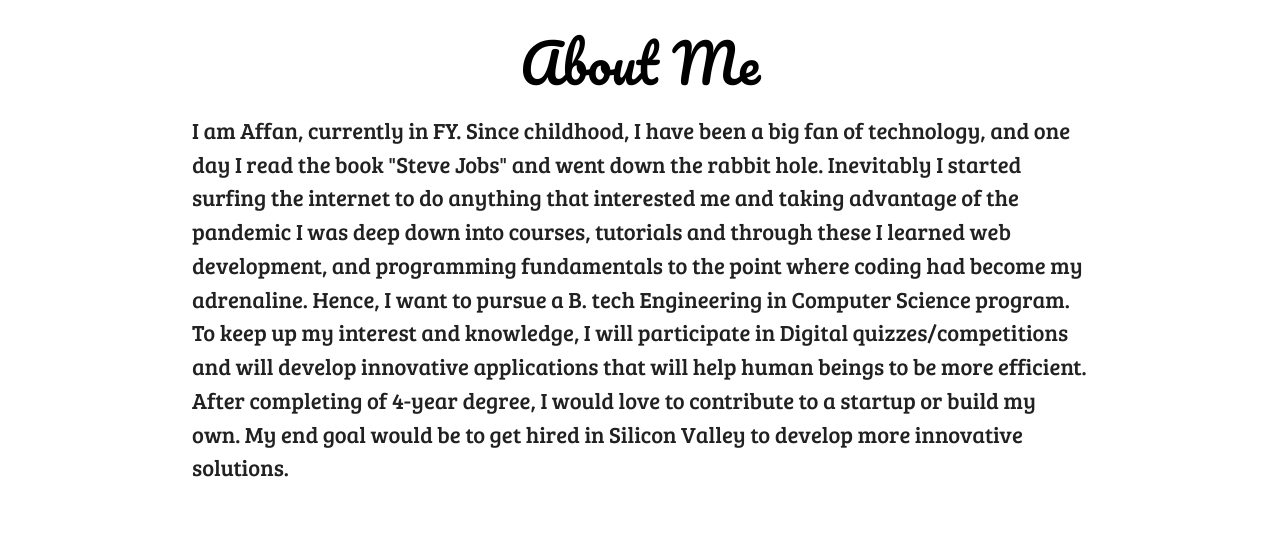
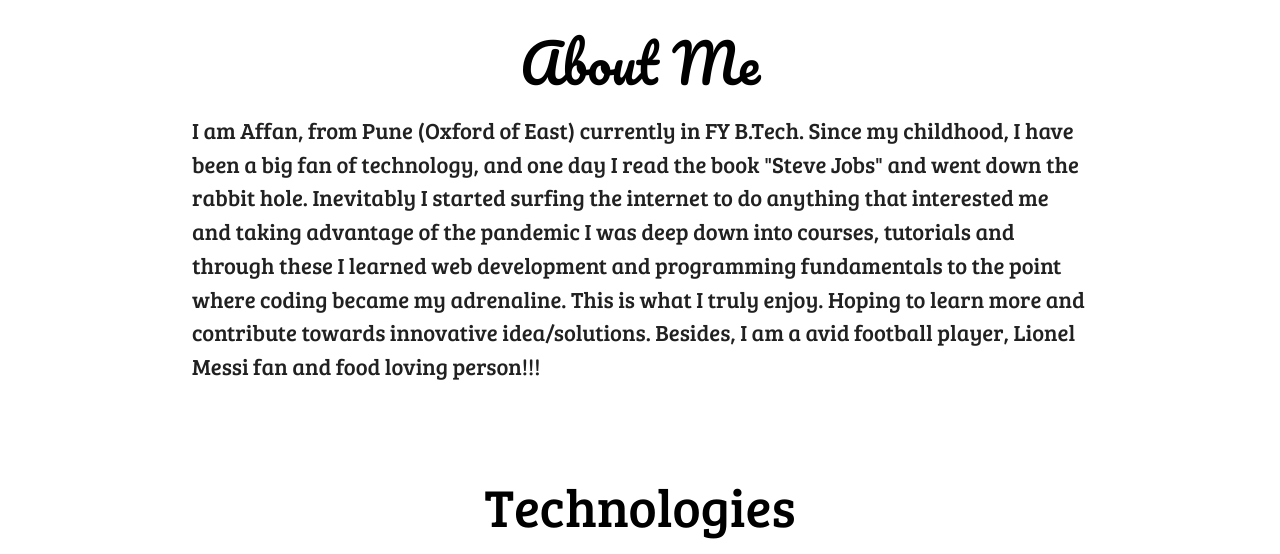
Before and after one commit to AffanShaikh726/AffanShaikh726.github.io, a plain HTML site: page index.html in a window 1280 px wide. Shown: the part 1824-2378 px from the top of the page. Drawn offline with nearby package versions, Linux system fonts and the light colour scheme; a web font is replaced by a local one.

Commit message:
all set ,fixed abt me content

```diff
--- a/index.html
+++ b/index.html
@@ -392,7 +392,7 @@
                                 "
                             >
                                 I was inspired by Steve Jobs movie when i saw
-                                that this game was creates by Steve Jobs and
+                                that this game was created by Steve Jobs and
                                 Steve Wozniak. I was intrigued and wanted to
                                 create this game too. For this I didn't use the
                                 usual game development tools like Python or Java
@@ -569,7 +569,7 @@
                             >
                                 For making this game I used a different approach
                                 which was more difficult and i learned my
-                                lesson. I used actual html tags ad game
+                                lesson. I used actual html tags and game
                                 elements. This made me want to pick up python
                                 and other game development tools for simple
                                 games but i was more interested in web
@@ -683,7 +683,7 @@
                                 "
                             >
                                 These projects were my gateway to the world of
-                                github and the endless possibleities of web
+                                github and the endless possibilities of web
                                 development. I created these projects when i was
                                 learning about html, css and javascript. I was
                                 very excited to see my projects on the internet
@@ -714,23 +714,18 @@
                             text-align: left !important;
                         "
                     >
-                        I am Affan, currently in FY. Since childhood, I have
-                        been a big fan of technology, and one day I read the
-                        book "Steve Jobs" and went down the rabbit hole.
-                        Inevitably I started surfing the internet to do anything
-                        that interested me and taking advantage of the pandemic
-                        I was deep down into courses, tutorials and through
-                        these I learned web development, and programming
-                        fundamentals to the point where coding had become my
-                        adrenaline. Hence, I want to pursue a B. tech
-                        Engineering in Computer Science program. To keep up my
-                        interest and knowledge, I will participate in Digital
-                        quizzes/competitions and will develop innovative
-                        applications that will help human beings to be more
-                        efficient. After completing of 4-year degree, I would
-                        love to contribute to a startup or build my own. My end
-                        goal would be to get hired in Silicon Valley to develop
-                        more innovative solutions.
+                        I am Affan, from Pune (Oxford of East) currently in FY
+                        B.Tech. Since my childhood, I have been a big fan of
+                        technology, and one day I read the book "Steve Jobs" and
+                        went down the rabbit hole. Inevitably I started surfing
+                        the internet to do anything that interested me and
+                        taking advantage of the pandemic I was deep down into
+                        courses, tutorials and through these I learned web
+                        development and programming fundamentals to the point
+                        where coding became my adrenaline. This is what I truly
+                        enjoy. Hoping to learn more and contribute towards
+                        innovative idea/solutions. Besides, I am a avid football
+                        player, Lionel Messi fan and food loving person!!!
                     </p>
                 </div>
             </div>
@@ -741,7 +736,7 @@
             <div class="row" style="padding-left: 50px; padding-right: 50px">
                 <div class="col s6 m4 l2 center" style="padding: 10px">
                     <img
-                        src="images/javascript.png"
+                        src="images/html.png"
                         alt="Image not found"
                         width="auto"
                         height="100"
@@ -757,7 +752,7 @@
                 </div>
                 <div class="col s6 m4 l2 center" style="padding: 10px">
                     <img
-                        src="images/html.png"
+                        src="images/javascript.png"
                         alt="Image not found"
                         width="auto"
                         height="100"
```
